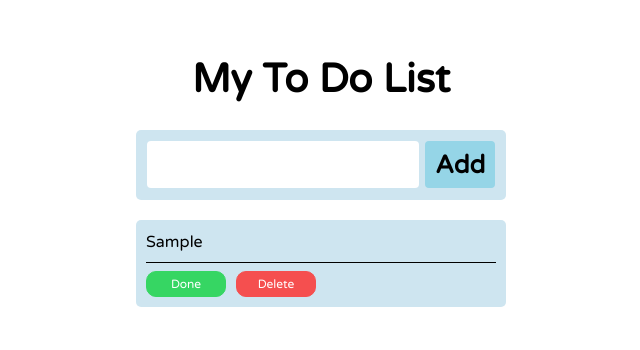
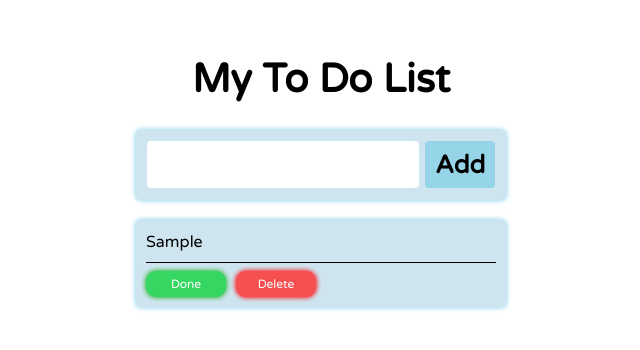
Before and after one commit to AbhishekAglave/todolist, a plain HTML site: page index.html in a window 1280 px wide. Both pictures are taken after typing "Sample" into the empty fields and a click on the button "Add". Shown: the full height of the page, 319-959 px from the left. Drawn offline with Linux system fonts and the light colour scheme.

Commit message:
Update style.css

```diff
--- a/style.css
+++ b/style.css
@@ -30,6 +30,7 @@ hr{
     padding: 10px;
     border-radius: 5px;
     background-color: rgb(206, 229, 240);
+    box-shadow: 0 0 5px 0.5px skyblue;
 }
 .inputfield button{
     background-color: rgb(149, 213, 231);
@@ -55,12 +56,13 @@ hr{
     margin-top: 20px;
     display: flex;
     flex-direction: column;
-    gap: 5px;
+    gap: 10px;
 }
 #todo-list div{
     padding: 10px;
     background-color: rgb(206, 229, 240);
     border-radius: 5px;
+    box-shadow: 0 0 5px 0.5px skyblue;
 }
 #todo-list .donebtn{
     background-color: #36d663;
@@ -73,6 +75,7 @@ hr{
     padding: 5px;
     width: 80px;
     margin-right: 10px;
+    box-shadow: 0 0 5px 0.5px rgb(27, 177, 27);
 }
 #todo-list .deletebtn{
     background-color: #f54f4f;
@@ -85,6 +88,7 @@ hr{
     padding: 5px;
     width: 80px;
     margin-right: 10px;
+    box-shadow: 0 0 5px 0.5px rgb(255, 0, 0);
 }
 .liItem{
     max-width: 350px;
```
